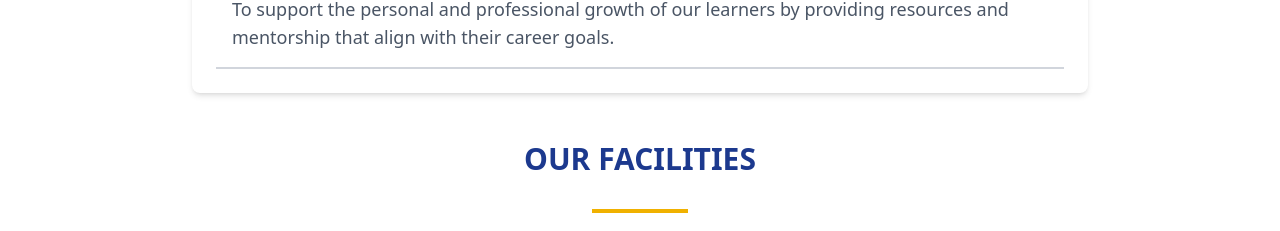
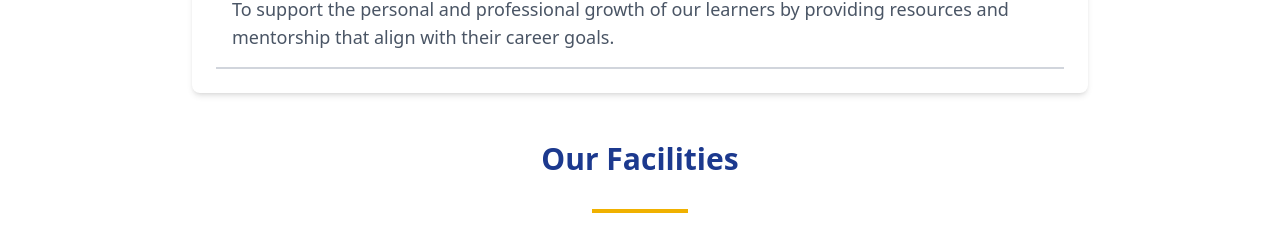
Before and after one commit to suman-190/line-academy, a Next.js app: page /about in a window 1280 px wide. Shown: the part 1571-1802 px from the top of the page. Built offline with nearby package versions, Linux system fonts and the light colour scheme.

Commit message:
our facilties section

```diff
--- a/src/app/about/page.tsx
+++ b/src/app/about/page.tsx
@@ -167,7 +167,7 @@ const AboutPage = () => {
       </ul>
     </motion.div>
     <div className="py-12 px-4 md:px-16 lg:px-24">
-      <h2 className="text-center text-3xl font-bold text-blue-900 mb-8">OUR FACILITIES</h2>
+      <h2 className="text-center text-3xl font-bold text-blue-900 mb-8">Our Facilities</h2>
       <div className="w-24 h-1 bg-yellow-500 mx-auto mb-10"></div>
 
       <div className="grid grid-cols-1 md:grid-cols-2 gap-8 items-center mb-12">
@@ -202,6 +202,7 @@ const AboutPage = () => {
         </motion.div>
       </div>
     </div>
+
     </div>
   );
 };
```
